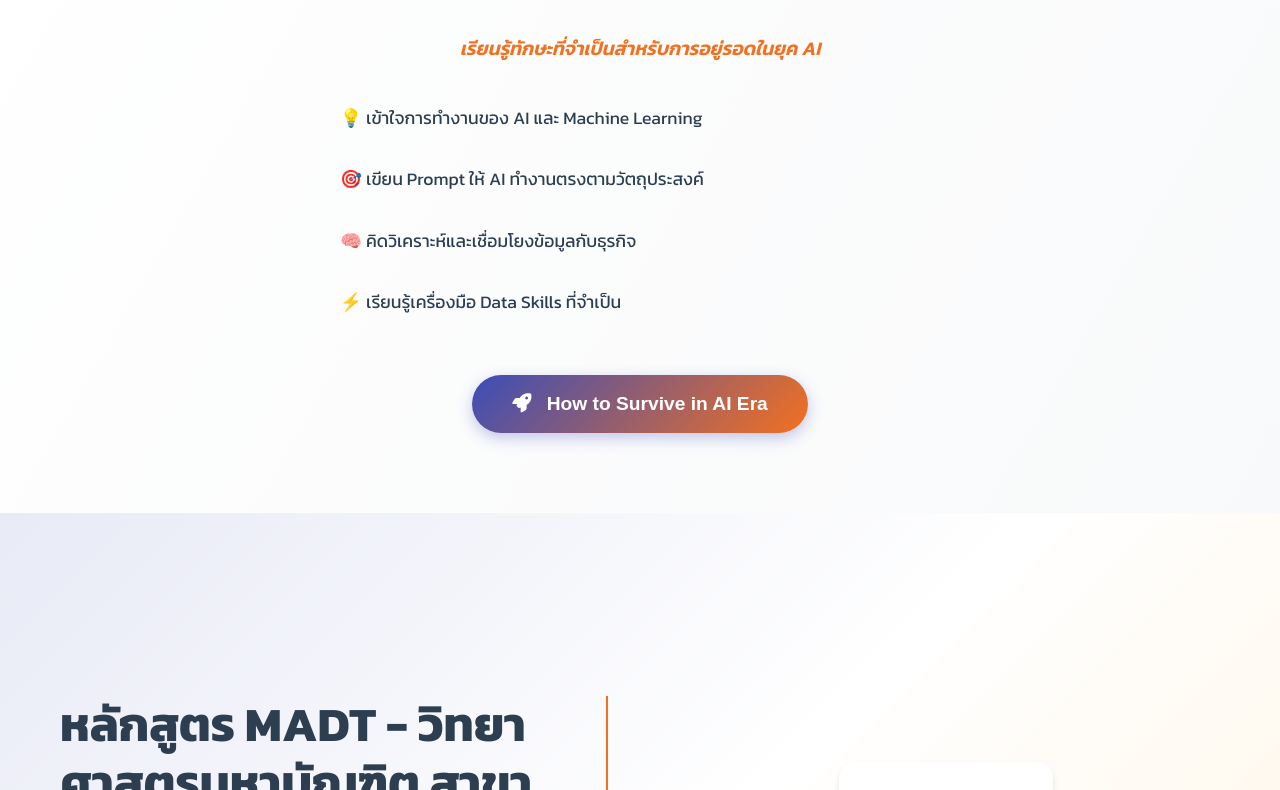
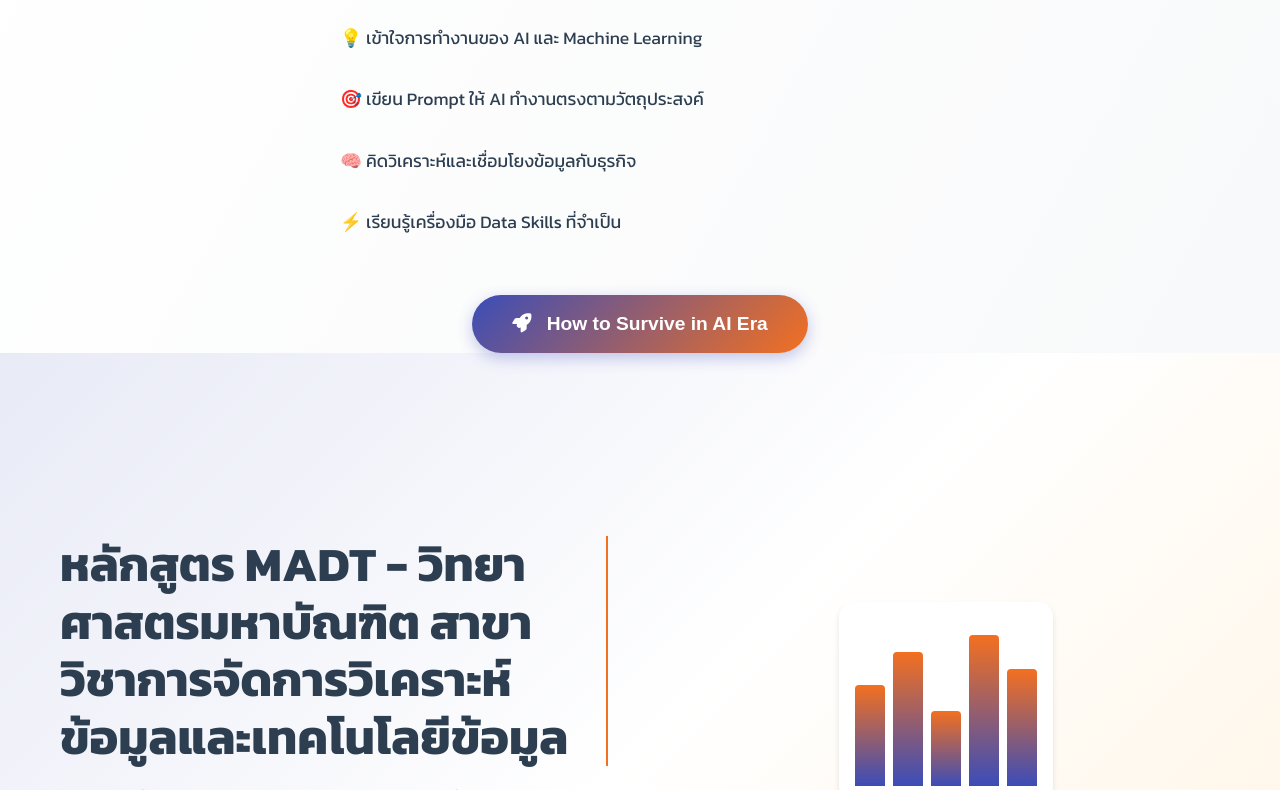
Before and after one commit to pornachapol/MADT_EXPO_PROGRAM, a plain HTML site: page index.html in a window 1280 px wide. Shown: the part 158-948 px from the top of the page. Drawn offline with Linux system fonts and the light colour scheme.

Commit message:
Update styles.css

```diff
--- a/styles.css
+++ b/styles.css
@@ -848,10 +848,10 @@ body {
 
 /* AI Era Link Section */
 .ai-era-link-section {
-    padding: 80px 0;
+    position: sticky;
+    top: 0;
+    z-index: 999;
     background: linear-gradient(120deg, #ffffff 0%, #f8f9fa 100%);
-    position: relative;
-    overflow: hidden;
 }
 
 .ai-era-link-content {
```
